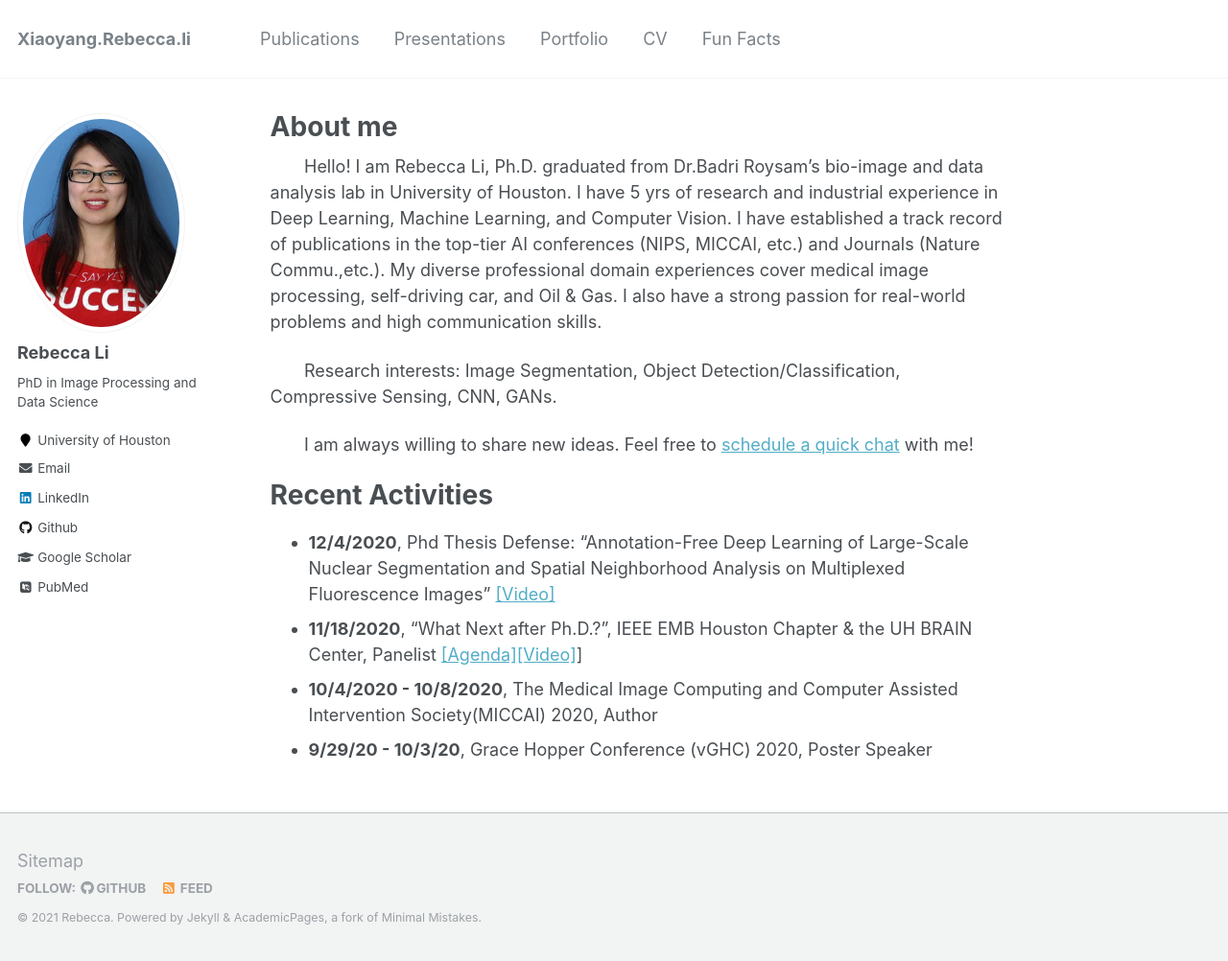
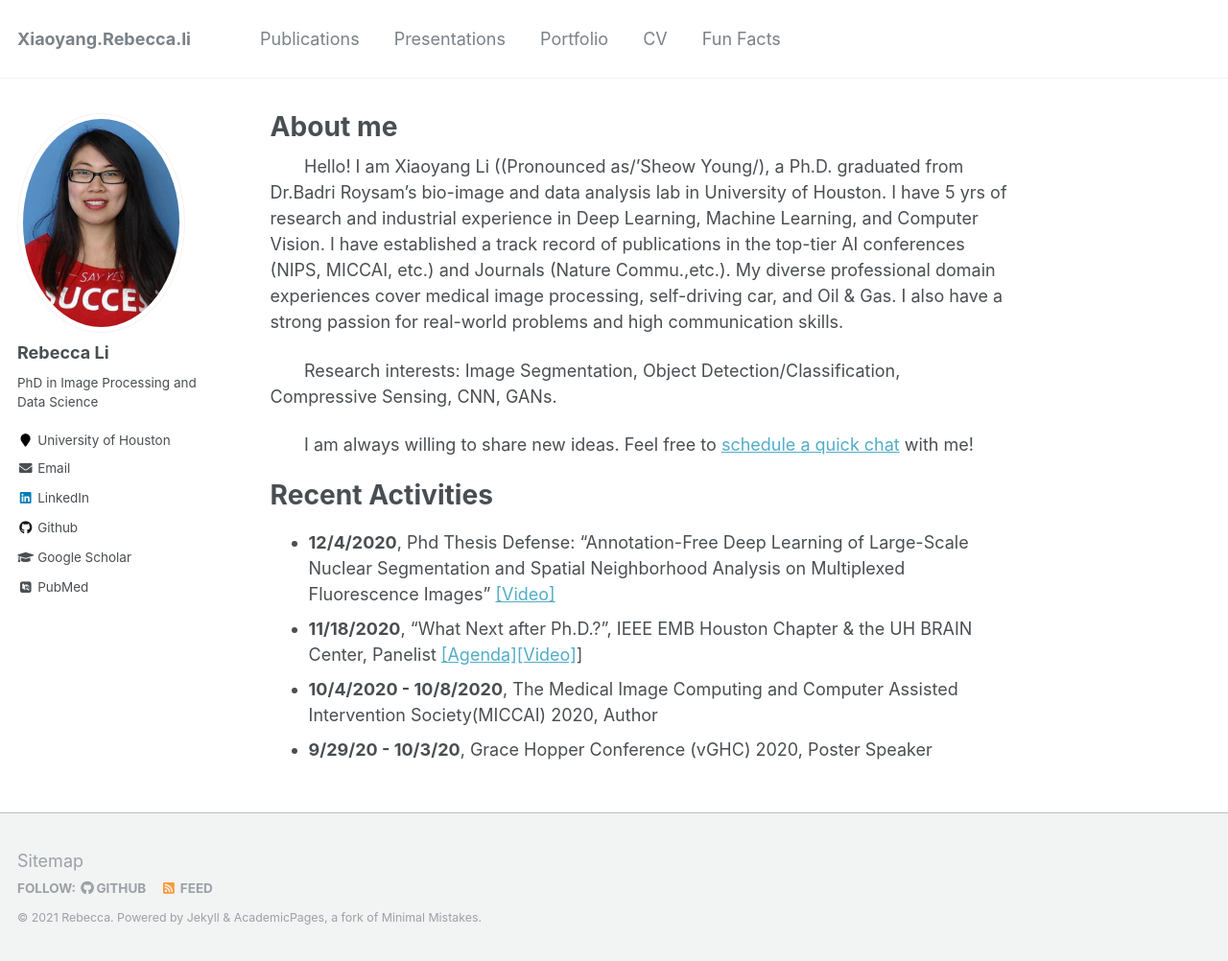
Before and after one commit to Xiaoyang-Rebecca/xiaoyang-rebecca.github.io, a Jekyll site: the page built from _pages/about.md, in a window 1280 px wide and 1002 px high. Shown: the whole window at 96% size. Built offline with Jekyll 4.4.1, drawn with Linux system fonts in a browser that asks for light colours; some web fonts are replaced.

Commit message:
Update about.md

```diff
--- a/_pages/about.md
+++ b/_pages/about.md
@@ -20,7 +20,7 @@
 &nbsp;&nbsp;&nbsp;&nbsp;&nbsp;&nbsp;  \| [LinkedIn](https://www.linkedin.com/in/xiaoyang-rebecca-li/?locale=en_US)  \|  [ ResearchGate](http://researchgate.net/profile/Xiaoyang_Li14) \| [GoogleScholar](https://scholar.google.com/citations?user=k7iInwsAAAAJ&hl=en&authuser=1) \|   [ GitHub](http://github.com/Xiaoyang-Rebecca )  \|  [ Resume/CV ](https://drive.google.com/file/d/1fzcYLxRPoGuVQn86Krh8u5BrkdtxEhvW/view?usp=sharing) \|
 
 ###  &nbsp; -->
-&nbsp;&nbsp;&nbsp;&nbsp;&nbsp;&nbsp; Hello! I am Rebecca Li, Ph.D. graduated from Dr.Badri Roysam's bio-image and data analysis lab in University of Houston. I have 5 yrs of research and industrial experience in Deep Learning, Machine Learning, and Computer Vision. I have established a track record of publications in the top-tier AI conferences (NIPS, MICCAI, etc.) and Journals (Nature Commu.,etc.). My diverse professional domain experiences cover medical image processing, self-driving car, and Oil & Gas. I also have a strong passion for real-world problems and high communication skills.
+&nbsp;&nbsp;&nbsp;&nbsp;&nbsp;&nbsp; Hello! I am Xiaoyang Li ((Pronounced as/’Sheow Young/), a Ph.D. graduated from Dr.Badri Roysam's bio-image and data analysis lab in University of Houston. I have 5 yrs of research and industrial experience in Deep Learning, Machine Learning, and Computer Vision. I have established a track record of publications in the top-tier AI conferences (NIPS, MICCAI, etc.) and Journals (Nature Commu.,etc.). My diverse professional domain experiences cover medical image processing, self-driving car, and Oil & Gas. I also have a strong passion for real-world problems and high communication skills.
 
 &nbsp;&nbsp;&nbsp;&nbsp;&nbsp;&nbsp; Research interests: Image Segmentation, Object Detection/Classification, Compressive Sensing, CNN, GANs.
 
```
